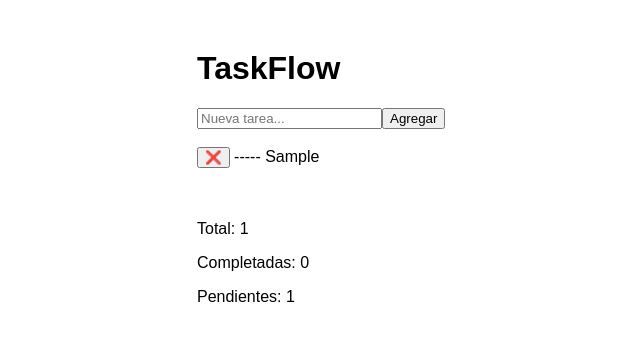
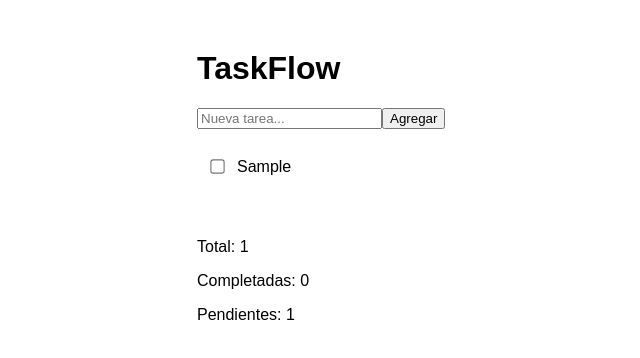
Before and after one commit to Fernando241/TaskFlow, a Vue app: page / in a window 1280 px wide. Both pictures are taken after typing "Sample" into the empty fields and a click on the button "Agregar". Shown: the top 358 px of the page, without its empty margins (143-783 px from the left). Built offline with nearby package versions, Linux system fonts and the light colour scheme.

Commit message:
refactor: improve task item structure and add state-driven styling

```diff
--- a/src/components/tasks/TaskItem.vue
+++ b/src/components/tasks/TaskItem.vue
@@ -1,13 +1,19 @@
 <template>
-    <div>
-    <button @click="remove">❌</button>
-    <span
-        @click="toggle"
-        :style="{ textDecoration: task.completed ? 'line-through' : 'none', cursor: 'pointer' }"
-    >  -----
+    <div class="task-item" :class="{ completed: task.completed }">
+
+    <input
+        type="checkbox"
+        :checked="task.completed"
+        @change="toggle"
+    />
+
+    <span class="task-title">
         {{ task.title }}
     </span>
 
+    <button class="delete-btn" @click="remove">
+        ✕
+    </button>
 
     </div>
 </template>
@@ -19,13 +25,62 @@ const props = defineProps({
     task: Object
 })
 
-const store = useTaskStore()
+const taskStore = useTaskStore()
 
 const toggle = () => {
-    store.toggleTask(props.task.id)
+    taskStore.toggleTask(props.task.id)
 }
 
 const remove = () => {
-    store.deleteTask(props.task.id)
+    taskStore.deleteTask(props.task.id)
 }
 </script>
+
+<style scoped>
+.task-item {
+    display: flex;
+    align-items: center;
+    gap: 10px;
+    padding: 10px;
+    border-radius: 8px;
+    transition: background 0.2s ease;
+}
+
+/* Hover */
+.task-item:hover {
+    background: #f5f5f5;
+}
+
+/* Texto */
+.task-title {
+    flex: 1;
+    transition: all 0.2s ease;
+}
+
+/* Estado completado */
+.task-item.completed .task-title {
+    text-decoration: line-through;
+    opacity: 0.6;
+}
+
+/* Botón eliminar */
+.delete-btn {
+    opacity: 0;
+    transition: opacity 0.2s ease;
+    cursor: pointer;
+    background: none;
+    border: none;
+}
+
+/* Mostrar botón en hover */
+.task-item:hover .delete-btn {
+    opacity: 1;
+}
+
+/* Cambiar cursor en checkbox */
+.task-item input[type=checkbox] {
+    cursor: pointer;
+    transform: scale(1.1);
+}
+
+</style>
--- a/src/components/tasks/TaskList.vue
+++ b/src/components/tasks/TaskList.vue
@@ -1,15 +1,17 @@
 <template>
     <div>
 
-    <p v-if="!store.filteredTasks.length">
+    <p v-if="!taskStore.filteredTasks.length">
         No hay tareas en este filtro
     </p>
 
-    <TaskItem
-        v-for="task in store.filteredTasks"
-        :key="task.id"
-        :task="task"
-    />
+    <TransitionGroup name="task" tag="div" class="task-list">
+        <TaskItem
+            v-for="task in taskStore.filteredTasks"
+            :key="task.id"
+            :task="task"
+        />
+    </TransitionGroup>
     </div>
 </template>
 
@@ -17,5 +19,48 @@
 import { useTaskStore } from '@/stores/taskStore'
 import TaskItem from './TaskItem.vue'
 
-const store = useTaskStore()
+const taskStore = useTaskStore()
 </script>
+
+<style scoped>
+/* Entrada */
+.task-enter-from {
+    opacity: 0;
+    transform: translateY(10px);
+}
+
+.task-enter-active {
+    transition: all 0.3s ease;
+}
+
+.task-enter-to {
+    opacity: 1;
+    transform: translateY(0);
+}
+
+/* Salida */
+.task-leave-from {
+    opacity: 1;
+    transform: translateY(0);
+}
+
+.task-leave-active {
+    transition: all 0.3s ease;
+    position: absolute;
+    width: 100%;
+}
+
+.task-leave-to {
+    opacity: 0;
+    transform: translateY(-10px);
+}
+
+/* Movimiento */
+.task-move {
+    transition: transform 0.3s ease;
+}
+
+.task-list {
+    position: relative;
+}
+</style>
```
